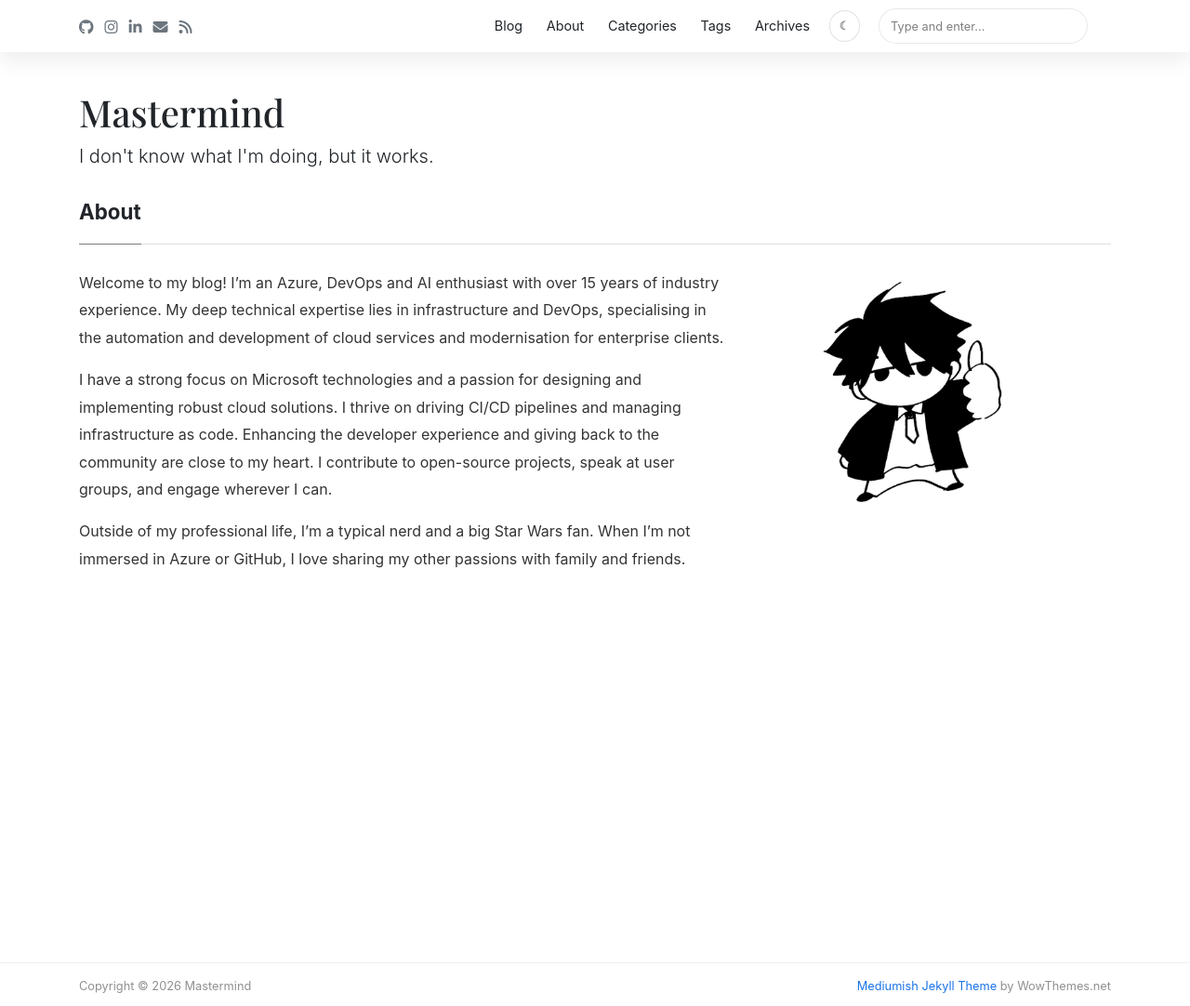
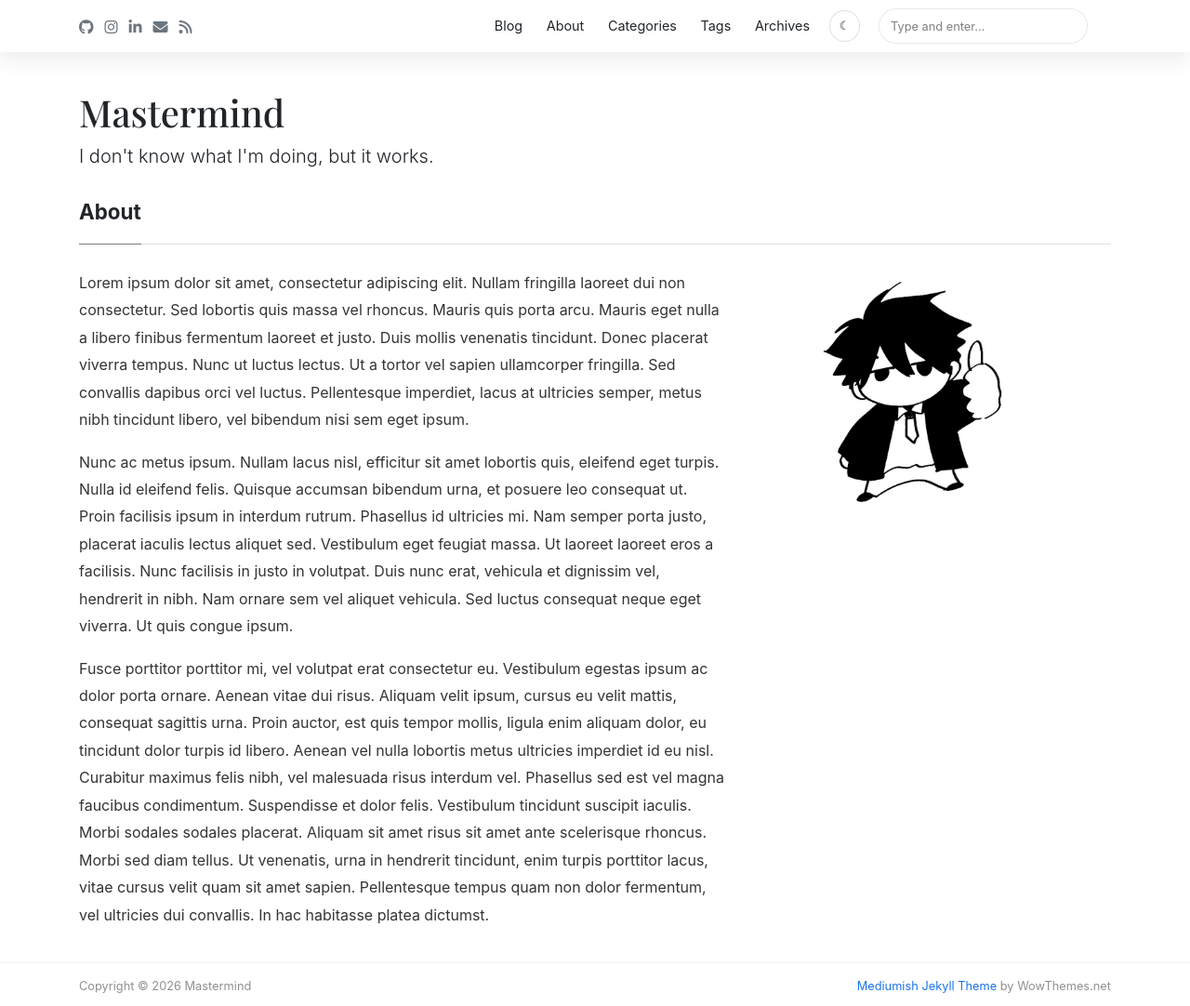
Before and after one commit to solvedlogic/myblog, a Jekyll site: the page built from _pages/about.md, in a window 1280 px wide and 1082 px high. Shown: the whole window at 93% size. Built offline with Jekyll 4.4.1, drawn with Linux system fonts in a browser that asks for light colours; nearby versions of some CDN libraries; some web fonts are replaced.

Commit message:
Update about.md

```diff
--- a/_pages/about.md
+++ b/_pages/about.md
@@ -8,11 +8,11 @@ comments: false
 <div class="row justify-content-between">
 <div class="col-md-8 pr-5">
 
-<p>Welcome to my blog! I’m an Azure, DevOps and AI enthusiast with over 15 years of industry experience. My deep technical expertise lies in infrastructure and DevOps, specialising in the automation and development of cloud services and modernisation for enterprise clients.</p>
+<p>Lorem ipsum dolor sit amet, consectetur adipiscing elit. Nullam fringilla laoreet dui non consectetur. Sed lobortis quis massa vel rhoncus. Mauris quis porta arcu. Mauris eget nulla a libero finibus fermentum laoreet et justo. Duis mollis venenatis tincidunt. Donec placerat viverra tempus. Nunc ut luctus lectus. Ut a tortor vel sapien ullamcorper fringilla. Sed convallis dapibus orci vel luctus. Pellentesque imperdiet, lacus at ultricies semper, metus nibh tincidunt libero, vel bibendum nisi sem eget ipsum.</p>
 
-<p>I have a strong focus on Microsoft technologies and a passion for designing and implementing robust cloud solutions. I thrive on driving CI/CD pipelines and managing infrastructure as code. Enhancing the developer experience and giving back to the community are close to my heart. I contribute to open-source projects, speak at user groups, and engage wherever I can.</p>
+<p>Nunc ac metus ipsum. Nullam lacus nisl, efficitur sit amet lobortis quis, eleifend eget turpis. Nulla id eleifend felis. Quisque accumsan bibendum urna, et posuere leo consequat ut. Proin facilisis ipsum in interdum rutrum. Phasellus id ultricies mi. Nam semper porta justo, placerat iaculis lectus aliquet sed. Vestibulum eget feugiat massa. Ut laoreet laoreet eros a facilisis. Nunc facilisis in justo in volutpat. Duis nunc erat, vehicula et dignissim vel, hendrerit in nibh. Nam ornare sem vel aliquet vehicula. Sed luctus consequat neque eget viverra. Ut quis congue ipsum.</p>
 
-<p>Outside of my professional life, I’m a typical nerd and a big Star Wars fan. When I’m not immersed in Azure or GitHub, I love sharing my other passions with family and friends.</p>
+<p>Fusce porttitor porttitor mi, vel volutpat erat consectetur eu. Vestibulum egestas ipsum ac dolor porta ornare. Aenean vitae dui risus. Aliquam velit ipsum, cursus eu velit mattis, consequat sagittis urna. Proin auctor, est quis tempor mollis, ligula enim aliquam dolor, eu tincidunt dolor turpis id libero. Aenean vel nulla lobortis metus ultricies imperdiet id eu nisl. Curabitur maximus felis nibh, vel malesuada risus interdum vel. Phasellus sed est vel magna faucibus condimentum. Suspendisse et dolor felis. Vestibulum tincidunt suscipit iaculis. Morbi sodales sodales placerat. Aliquam sit amet risus sit amet ante scelerisque rhoncus. Morbi sed diam tellus. Ut venenatis, urna in hendrerit tincidunt, enim turpis porttitor lacus, vitae cursus velit quam sit amet sapien. Pellentesque tempus quam non dolor fermentum, vel ultricies dui convallis. In hac habitasse platea dictumst.</p>
 
 </div>
 
```
